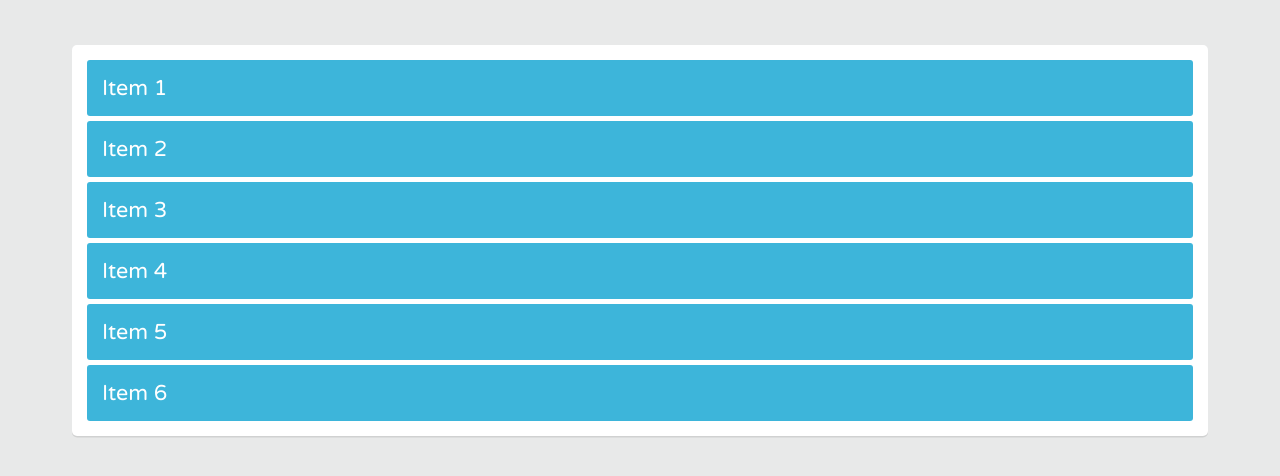
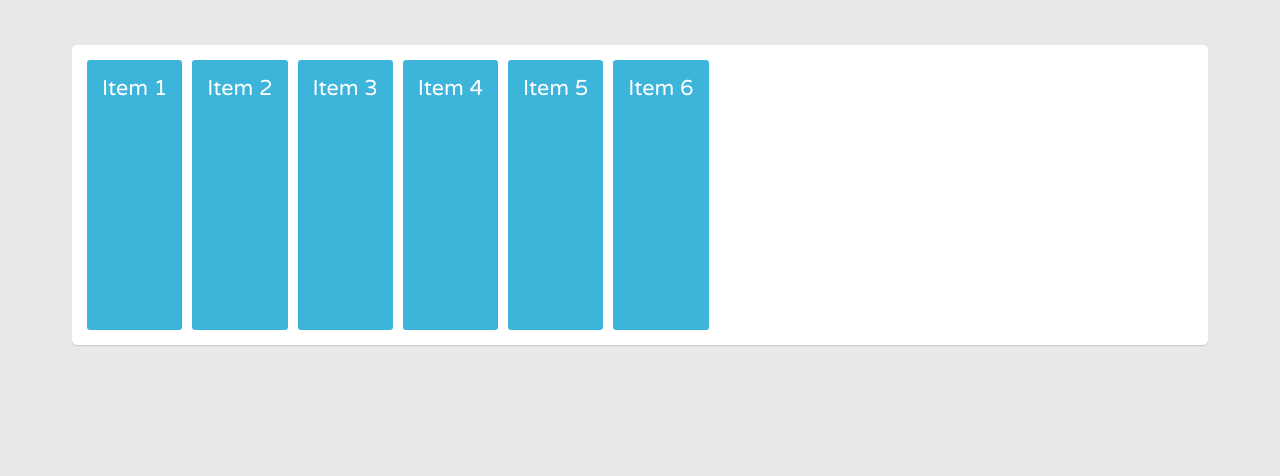
Before and after one commit to barrosdaniel/THFETUTP22_Flexbox_Layout, a plain HTML site: page index.html in a window 1280 px wide. Drawn offline with Linux system fonts and the light colour scheme.

Commit message:
styling: Add flex container

```diff
--- a/css/flexbox.css
+++ b/css/flexbox.css
@@ -1,3 +1,7 @@
 /* =================================
   Flexbox
 ==================================== */
+.container {
+  display: flex;
+  height: 300px;
+}
```
Also changed, not shown: index.html (+3 -0 lines).
